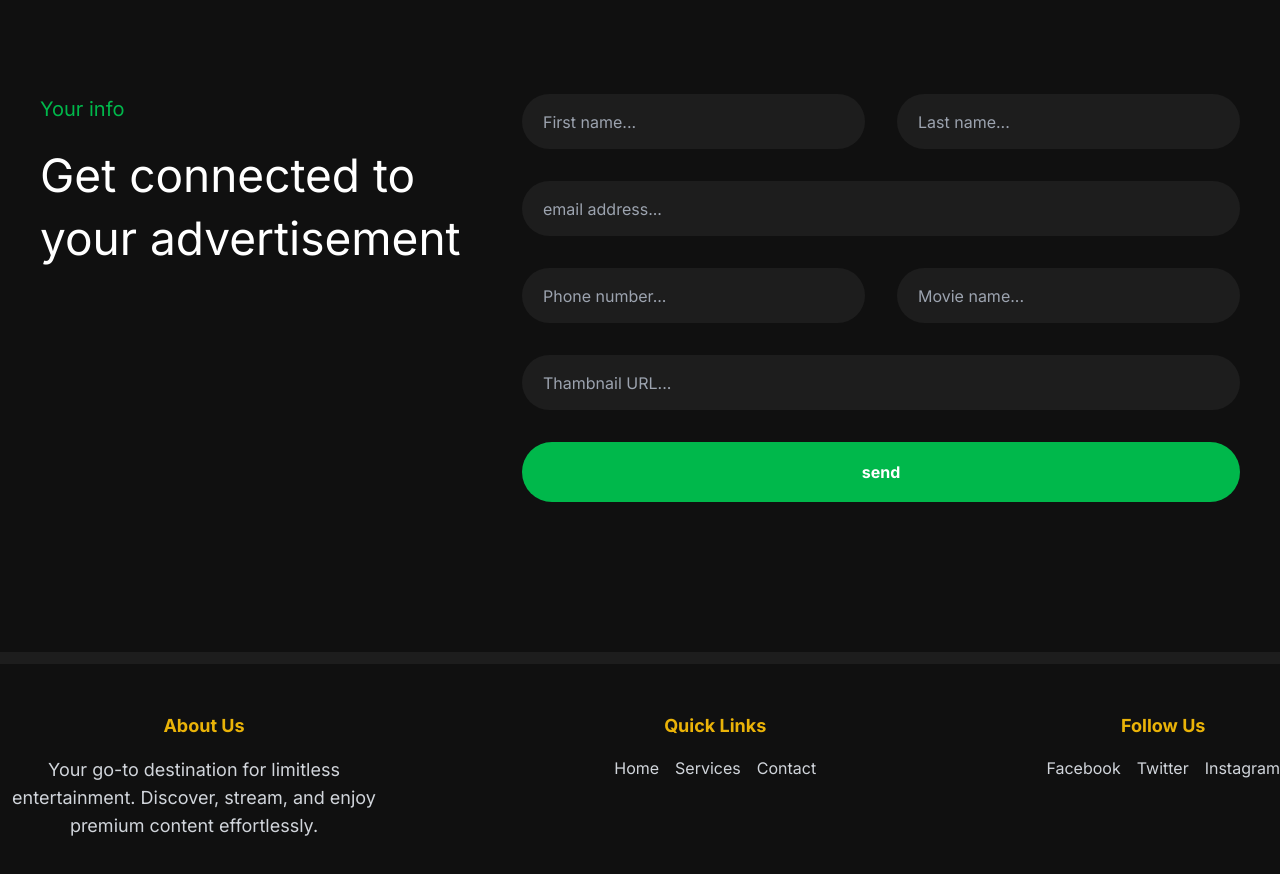
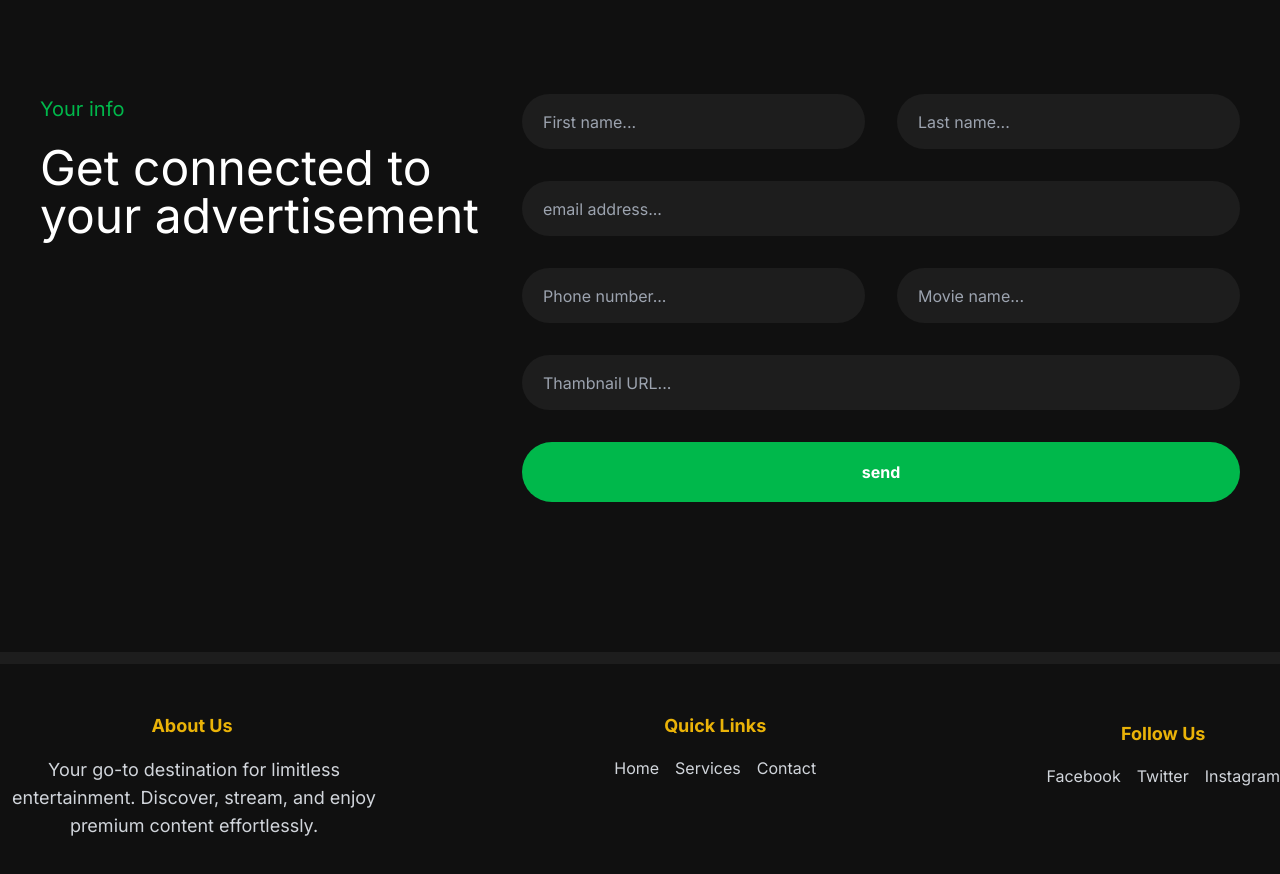
Before and after one commit to Alauddin-24434/streme, a Next.js app: page / in a window 1280 px wide. Shown: the part 2900-3774 px from the top of the page. Built offline with nearby package versions, Linux system fonts and the light colour scheme; no server answers.

Commit message:
add footer  updated code

```diff
--- a/section/ContactUs.js
+++ b/section/ContactUs.js
@@ -30,11 +30,11 @@ const ContactUs = () => {
 
     return (
         <div className='bg-[#101010]'>
-            <div className='max-w-[1400px] md:px-10 mx-auto py-[50px] md:py-[150px]'>
+            <div className='max-w-[1440px] px-3 md:px-10 mx-auto py-[50px] md:py-[150px]'>
                 <div className="md:flex gap-2 lg:gap-8">
                     <div data-aos="fade-up" data-aos-duration="1000">
                         <p className="text-[#00B84B] text-[20px]">Your info</p>
-                        <h1 className="text-4xl md:text-[46px] text-white pt-5 pb-11 md:max-w-[300px] lg:max-w-[450px] leading-snug">Get connected to your advertisement</h1>
+                        <h1 className="text-2xl md:text-3xl lg:text-4xl xl:text-5xl 2xl:text-5xl text-white pt-5 pb-11 md:max-w-[300px] lg:max-w-[450px] leading-snug">Get connected to your advertisement</h1>
                     </div>
                     <div data-aos="fade-up" data-aos-duration="1000" className="flex-auto">
                         <form ref={form} onSubmit={sendEmail} className="space-y-6 md:space-y-8" action="">
--- a/section/Footer.js
+++ b/section/Footer.js
@@ -2,21 +2,21 @@ const Footer = () => {
     return (
         <div>
             <footer class="bg-[#101010] text-white py-12">
-                <div class="container mx-auto flex flex-col md:flex-row lg:flex-row xl:flex-row 2xl:flex-row justify-between">
+                <div class="container mx-auto flex flex-col md:flex-row lg:flex-row xl:flex-row 2xl:flex-row  justify-between">
                     <div class="max-w-96 ">
-                        <h3 class="text-base ml-6  text-center md:text-lg lg:text-lg xl:text-lg 2xl:text-2xl font-bold mb-4 text-yellow-500 ">About Us</h3>
+                        <h3 class="text-base   text-center md:text-lg lg:text-lg xl:text-lg 2xl:text-2xl font-bold mb-4 text-yellow-500 ">About Us</h3>
                         <p class="text-gray-300 ml-5 md:ml-1 lg:ml-5 xl:ml-1 2xl:ml-1 mb-3 text-center text-base md:text-base lg:text-lg xl:text-lg 2xl:text-lg">Your go-to destination for limitless entertainment. Discover, stream, and enjoy premium content effortlessly.</p>
                     </div>
-                    <div class=" ">
+                    <div>
                         <h3 class="text-base text-center md:text-lg lg:text-lg xl:text-lg 2xl:text-2xl font-bold mb-4 text-yellow-500">Quick Links</h3>
                         <ul class="flex text-center gap-4 justify-center ">
-                            <li><a href="#" class="text-gray-300 hover:text-yellow-500">Home</a></li>
-                            <li><a href="#" class="text-gray-300 hover:text-yellow-500">Services</a></li>
-                            <li><a href="#" class="text-gray-300 hover:text-yellow-500">Contact</a></li>
+                            <li><a href="" class="text-gray-300 hover:text-yellow-500">Home</a></li>
+                            <li><a href="" class="text-gray-300 hover:text-yellow-500">Services</a></li>
+                            <li><a href="" class="text-gray-300 hover:text-yellow-500">Contact</a></li>
                         </ul>
                     </div>
                     <div class="">
-                        <h3 class="text-base text-center md:text-lg lg:text-lg xl:text-lg 2xl:text-2xl font-bold mb-4 text-yellow-500">Follow Us</h3>
+                        <h3 class="text-base text-center md:text-lg lg:text-lg xl:text-lg 2xl:text-2xl font-bold mb-4 mt-2 text-yellow-500">Follow Us</h3>
 
                             <ul class=" justify-center flex text-center gap-4">
                                 <li>
```
